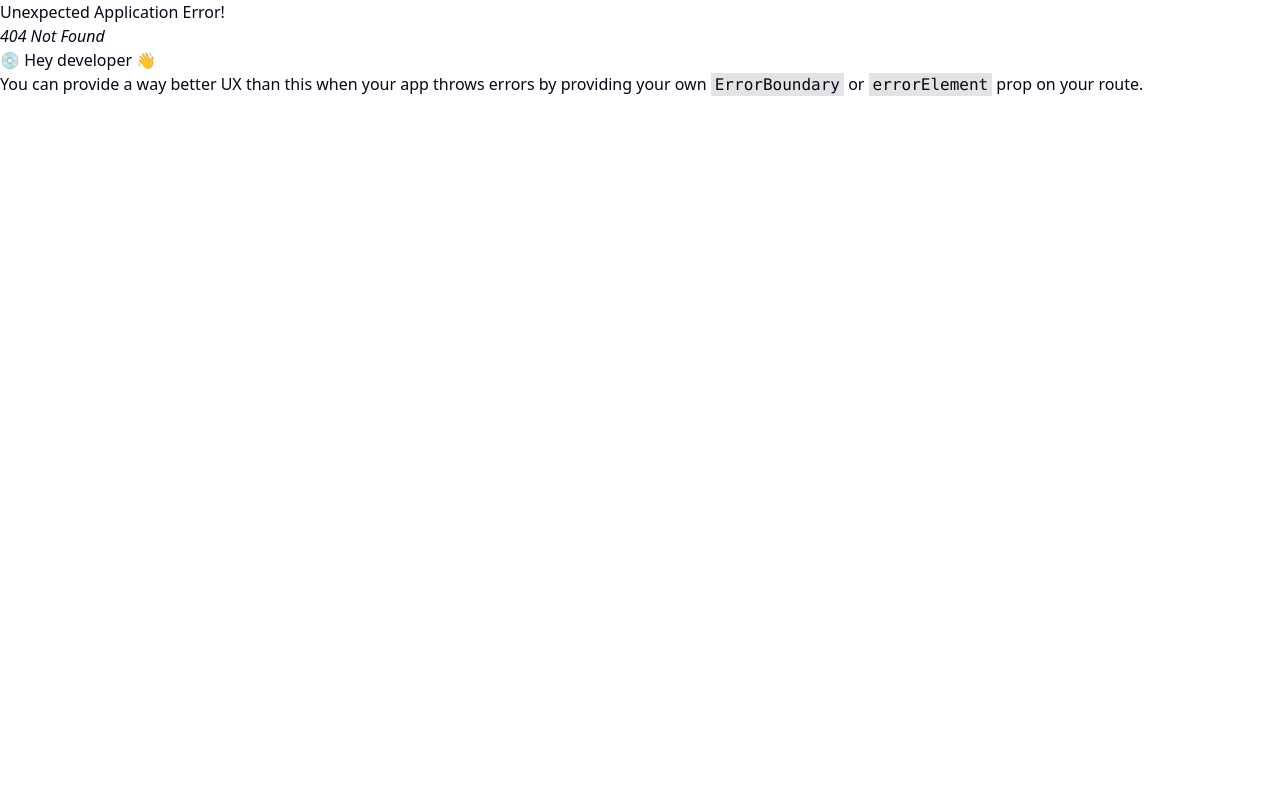
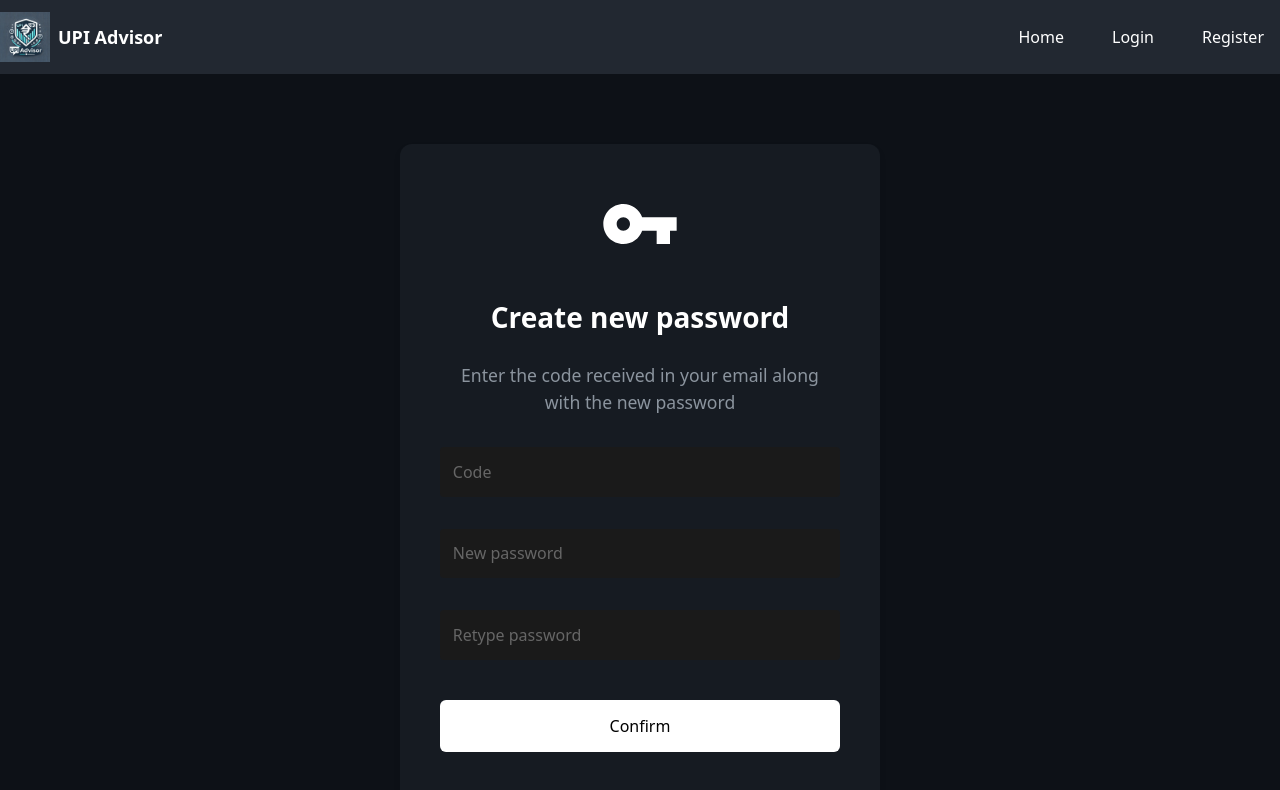
Before and after one commit to yudhi66/upiAdvisor, a React (Vite) app in the folder client/upiAdvisor/: page /reset in a window 1280 px wide. Before the commit this address had no page. Shown: the top 790 px of the page. Built offline with nearby package versions, Linux system fonts and the light colour scheme; no server answers.

Commit message:
forgot and reset password

```diff
--- a/client/upiAdvisor/src/main.jsx
+++ b/client/upiAdvisor/src/main.jsx
@@ -8,6 +8,7 @@ import Login from './pages/Login.jsx'
  import SignUp from "./pages/signUp.jsx"
  import Profile from './pages/profile.jsx'
  import ForgotPassword from './pages/forgotPassword.jsx'
+ import ResetPassword from './pages/resetPassword.jsx'
 import { Provider } from 'react-redux'
 
 import store from './store/store.js'
@@ -36,6 +37,9 @@ import store from './store/store.js'
     },{
       path:"/forgot",
       element:<ForgotPassword/>
+    },{
+      path:"/reset",
+      element:<ResetPassword/>
     }
   ]
 
--- a/client/upiAdvisor/src/pages/Login.jsx
+++ b/client/upiAdvisor/src/pages/Login.jsx
@@ -85,7 +85,7 @@ function Login() {
                     {showPassword ? "👁️" : "👁️‍🗨️"}
                   </button>
 
-                  <h1 className='errorTag'>{error}</h1>
+                  <h1 className='text-red-500'>{error}</h1>
                 </div>
 
                 <button type="submit" className="submit-button">
--- a/client/upiAdvisor/src/pages/forgotPassword.jsx
+++ b/client/upiAdvisor/src/pages/forgotPassword.jsx
@@ -1,12 +1,39 @@
+/* eslint-disable no-unused-vars */
 import { useState } from 'react'
 import './forgotPassword.css'
-
+import { useNavigate } from 'react-router-dom';
 function ForgotPassword() {
+  const navigate = useNavigate();
   const [email, setEmail] = useState('')
-
+  const [error,setError]=useState("");
   const handleSubmit = (e) => {
     e.preventDefault()
-    console.log('Reset instructions sent to:', email)
+    setError(null);
+
+    fetch("http://localhost:4000/api/v1/users/generateOtp", {
+      method: "POST",
+      credentials: "include",
+      headers: {
+          "Content-Type": "application/json",
+      },
+      body: JSON.stringify({email})
+  })
+  .then(res => {
+      if (!res.ok) {
+          return res.json().then(err => { throw new Error(err.message); });
+      }
+      return res.json();
+  })
+  .then(res => {
+    console.log(res)
+
+      navigate("/reset",{state:{email}});
+  })
+  .catch(err => {
+      setError(err.message);
+  });
+
+
   }
 
   return (
@@ -21,7 +48,7 @@ function ForgotPassword() {
         <h1 className="forgot-title">Forgot password</h1>
 
         <p className="forgot-description">
-          Enter your email address and we will send you instructions to reset your password.
+          Enter your email address and we will send you otp to reset your password.
         </p>
 
         <form onSubmit={handleSubmit} className="forgot-form">
@@ -37,9 +64,10 @@ function ForgotPassword() {
           </div>
 
           <button type="submit" className="reset-button">
-            Send reset instructions
+            Send reset otp
           </button>
         </form>
+        <h1 className='text-red-500'>{error}</h1>
       </div>
     </div>
   )
--- a/client/upiAdvisor/src/pages/header.jsx
+++ b/client/upiAdvisor/src/pages/header.jsx
@@ -3,31 +3,52 @@
  import Container from "../components/container.jsx"
 import { useNavigate } from 'react-router-dom';
  import { useSelector } from "react-redux";
-
+ import { useDispatch } from "react-redux";
+import { logout } from "../store/authSlice.js";
 function Header() {
   const authStatus=useSelector((state)=>state.auth.status)
+  const dispatch=useDispatch();
+  const navigate = useNavigate();
 
-  const navigate = useNavigate();
+  const handleLogout= async()=>{
+
+    try {
+        await fetch("http://localhost:4000/api/v1/users/logout",{
+               method:"GET",
+               credentials:"include"
+        })
+
+dispatch(logout());
+
+    } catch (error) {
+      console.error("logout failed",error);
+
+    }
+  }
 
   const navItems = [
     {
       name: 'Home',
-      slug: '/',
+
       active: true,
+      onClick:()=>navigate("/")
     },
     {
       name: 'Login',
-      slug: '/login',
+
       active: !authStatus,
+      onClick:()=>navigate("/login")
     },
     {
       name: 'Register',
-      slug: '/signup',
+
       active: !authStatus,
+      onClick:()=>navigate("/signup")
     },{
       name:'Logout',
       slug:'/',
-      active: authStatus
+      active: authStatus,
+      onClick:handleLogout
     }
 
   ];
@@ -49,7 +70,7 @@ function Header() {
               item.active && (
                 <li key={item.name}>
                   <button
-                    onClick={() => navigate(item.slug)}
+                    onClick={item.onClick}
                     className="inline-block px-4 py-2 duration-200 hover:bg-blue-100 hover:text-black rounded-full"
                   >
                     {item.name}
--- /dev/null
+++ b/client/upiAdvisor/src/pages/resetPassword.css
@@ -0,0 +1,106 @@
+.reset-container {
+    min-height: 100vh;
+    display: flex;
+    justify-content: center;
+    align-items: center;
+    background-color: #0d1117;
+    padding: 1rem;
+  }
+
+  .reset-card {
+    background-color: #161b22;
+    border-radius: 12px;
+    padding: 2.5rem;
+    width: 100%;
+    max-width: 480px;
+    text-align: center;
+    box-shadow: 0 4px 6px rgba(0, 0, 0, 0.1);
+  }
+
+  .key-icon {
+    margin: 0 auto 2rem;
+    width: 80px;
+    height: 80px;
+    display: flex;
+    justify-content: center;
+    align-items: center;
+  }
+
+  .reset-title {
+    font-size: 1.75rem;
+    font-weight: 600;
+    color: white;
+    margin-bottom: 1.5rem;
+  }
+
+  .reset-description {
+    color: #8b949e;
+    font-size: 1.1rem;
+    line-height: 1.5;
+    margin-bottom: 2rem;
+    max-width: 360px;
+    margin-left: auto;
+    margin-right: auto;
+  }
+
+  .reset-form {
+    display: flex;
+    flex-direction: column;
+    gap: 1rem;
+  }
+
+  .input-group {
+    margin-bottom: 1rem;
+  }
+
+  .reset-input {
+    width: 100%;
+    padding: 0.875rem;
+    background-color: #0d1117;
+    border: 1px solid #30363d;
+    border-radius: 6px;
+    color: white;
+    font-size: 1rem;
+    transition: border-color 0.2s ease;
+  }
+
+  .reset-input:focus {
+    outline: none;
+    border-color: #58a6ff;
+  }
+
+  .reset-input::placeholder {
+    color: #8b949e;
+  }
+
+  .confirm-button {
+    width: 100%;
+    padding: 0.875rem;
+    background-color: white;
+    color: black;
+    border: none;
+    border-radius: 6px;
+    font-size: 1rem;
+    font-weight: 500;
+    cursor: pointer;
+    transition: background-color 0.2s ease;
+    margin-top: 0.5rem;
+  }
+
+  .confirm-button:hover {
+    background-color: #f0f0f0;
+  }
+
+  @media (max-width: 480px) {
+    .reset-card {
+      padding: 1.5rem;
+    }
+
+    .reset-title {
+      font-size: 1.5rem;
+    }
+
+    .reset-description {
+      font-size: 1rem;
+    }
+  }
--- /dev/null
+++ b/client/upiAdvisor/src/pages/resetPassword.jsx
@@ -0,0 +1,126 @@
+/* eslint-disable no-unused-vars */
+import { useState } from 'react'
+import './resetPassword.css'
+import { useLocation } from 'react-router-dom'
+import { useNavigate } from 'react-router-dom';
+
+function ResetPassword() {
+  const navigate=useNavigate();
+  const [error,setError]=useState("");
+
+  const location=useLocation();
+  const email=location.state?.email || "";
+  const [formData, setFormData] = useState({
+    code: '',
+    newPassword: '',
+    retypePassword: ''
+  })
+
+  const handleChange = (e) => {
+    const { name, value } = e.target
+    setFormData(prev => ({
+      ...prev,
+      [name]: value
+    }))
+  }
+
+  const handleSubmit = (e) => {
+    e.preventDefault()
+    setError(null);
+
+    if(!email){
+      setError("Invalid email");
+      return;
+    }
+
+    if (formData.newPassword !== formData.retypePassword) {
+      setError('Passwords do not match')
+      return;
+    }
+    fetch("http://localhost:4000/api/v1/users/validateOtp", {
+      method: "POST",
+      credentials: "include",
+      headers: {
+          "Content-Type": "application/json",
+      },
+      body: JSON.stringify({email,otp:formData.code,newPassword:formData.newPassword})
+  })
+  .then(res => {
+      if (!res.ok) {
+          return res.json().then(err => { throw new Error(err.message); });
+      }
+      return res.json();
+  })
+  .then(res=> {
+    navigate("/login");
+
+  })
+  .catch(err => {
+      setError(err.message);
+  });
+
+  }
+
+  return (
+    <div className="reset-container">
+      <div className="reset-card">
+        <div className="key-icon">
+          <svg width="80" height="80" viewBox="0 0 24 24" fill="none" xmlns="http://www.w3.org/2000/svg">
+            <path d="M12.65 10C11.83 7.67 9.61 6 7 6C3.69 6 1 8.69 1 12C1 15.31 3.69 18 7 18C9.61 18 11.83 16.33 12.65 14H17V18H21V14H23V10H12.65ZM7 14C5.9 14 5 13.1 5 12C5 10.9 5.9 10 7 10C8.1 10 9 10.9 9 12C9 13.1 8.1 14 7 14Z" fill="white"/>
+          </svg>
+        </div>
+
+        <h1 className="reset-title">Create new password</h1>
+
+        <p className="reset-description">
+          Enter the code received in your email along with the new password
+        </p>
+
+        <form onSubmit={handleSubmit} className="reset-form">
+          <div className="input-group">
+            <input
+              type="text"
+              name="code"
+              placeholder="Code"
+              value={formData.code}
+              onChange={handleChange}
+              className="reset-input"
+              required
+            />
+          </div>
+
+          <div className="input-group">
+            <input
+              type="password"
+              name="newPassword"
+              placeholder="New password"
+              value={formData.newPassword}
+              onChange={handleChange}
+              className="reset-input"
+              required
+            />
+          </div>
+
+          <div className="input-group">
+            <input
+              type="password"
+              name="retypePassword"
+              placeholder="Retype password"
+              value={formData.retypePassword}
+              onChange={handleChange}
+              className="reset-input"
+              required
+            />
+          </div>
+
+          <button type="submit" className="confirm-button">
+            Confirm
+          </button>
+        </form>
+        <h1 className='text-red-500 mt-3'>{error}</h1>
+      </div>
+    </div>
+  )
+}
+
+export default ResetPassword
```
